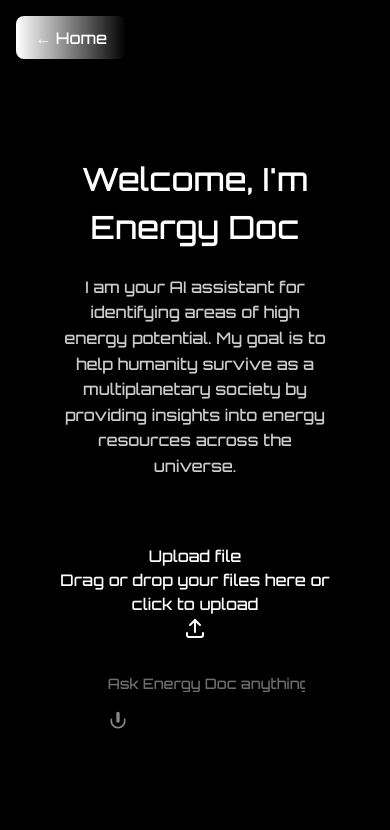
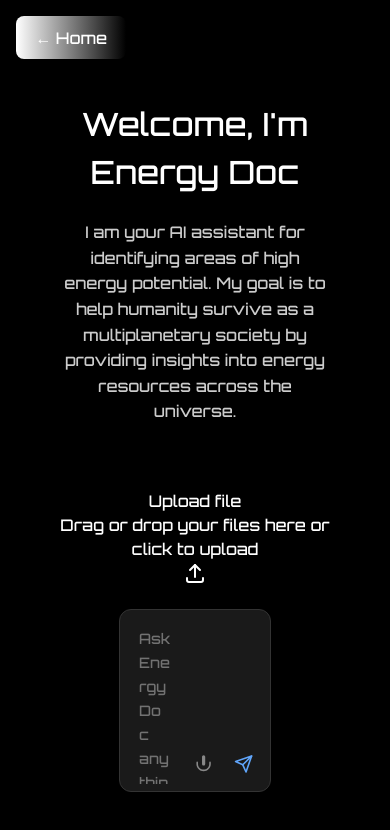
Before and after one commit to Oansa/Celestial, a React (Vite) app in the folder frontend/: page /energy-doc in a window 390 px wide. Shown: the top 830 px of the page. Built offline with nearby package versions, Linux system fonts and the light colour scheme.

Commit message:
Frontend update

```diff
--- a/frontend/src/App.css
+++ b/frontend/src/App.css
@@ -271,13 +271,13 @@ html, body, #root {
 /* ===== CHAT INPUT STYLES - BLACK THEME WITH GREY ACCENTS ===== */
 .chat-input-container {
   width: 100%;
-  max-width: 600px;
+  max-width: 800px;
   margin: 2rem auto 0;
 }
 
 .chat-input-wrapper {
   display: flex;
-  align-items: center;
+  align-items: flex-end;
   background-color: #1a1a1a;
   border: 1px solid #333;
   border-radius: 12px;
@@ -291,7 +291,7 @@ html, body, #root {
   box-shadow: 0 4px 12px rgba(0, 0, 0, 0.4);
 }
 
-.chat-input {
+.chat-textarea {
   flex: 1;
   background: transparent;
   border: none;
@@ -300,47 +300,71 @@ html, body, #root {
   font-size: 1rem;
   padding: 0.75rem 1rem;
   font-family: 'Orbitron', sans-serif;
+  resize: none;
+  overflow-y: hidden;
+  min-height: 48px;
+  max-height: 168px; /* 7 lines * 24px line height */
+  line-height: 24px;
 }
 
-.chat-input::placeholder {
+.chat-textarea::placeholder {
   color: #888;
   opacity: 0.8;
 }
 
-.chat-input:focus {
+.chat-textarea:focus {
   color: #fff;
 }
 
-.microphone-button {
+.chat-controls {
+  display: flex;
+  align-items: center;
+  gap: 0.5rem;
+  padding: 0.25rem;
+}
+
+.microphone-button,
+.send-button {
   background: transparent;
   border: none;
   color: #888;
   cursor: pointer;
   padding: 0.5rem;
-  margin-left: 0.5rem;
   border-radius: 50%;
   transition: all 0.3s ease;
   display: flex;
   align-items: center;
   justify-content: center;
+  width: 36px;
+  height: 36px;
 }
 
-.microphone-button:hover {
+.microphone-button:hover,
+.send-button:hover {
   color: #fff;
   background-color: #333;
   transform: scale(1.1);
 }
 
-.microphone-button:active {
+.microphone-button:active,
+.send-button:active {
   color: #4ade80;
   background-color: #444;
   transform: scale(0.95);
 }
 
+.send-button {
+  color: #60a5fa;
+}
+
+.send-button:hover {
+  color: #93c5fd;
+}
+
 /* Chat input responsive styles */
 @media (max-width: 768px) {
   .chat-input-container {
-    max-width: 90%;
+    max-width: 50%;
     margin: 1.5rem auto 0;
   }
 
@@ -348,13 +372,16 @@ html, body, #root {
     padding: 0.4rem;
   }
 
-  .chat-input {
+  .chat-textarea {
     font-size: 0.9rem;
     padding: 0.6rem 0.8rem;
+    min-height: 42px;
   }
 
-  .microphone-button {
+  .microphone-button,
+  .send-button {
+    width: 32px;
+    height: 32px;
     padding: 0.4rem;
-    margin-left: 0.4rem;
   }
 }
--- a/frontend/src/components/ChatInput.jsx
+++ b/frontend/src/components/ChatInput.jsx
@@ -1,7 +1,24 @@
-import React, { useState } from 'react';
+import React, { useState, useRef, useEffect } from 'react';
 
 export const ChatInput = ({ onSendMessage }) => {
   const [inputText, setInputText] = useState('');
+  const textareaRef = useRef(null);
+
+  // Calculate textarea height based on content
+  const calculateHeight = () => {
+    if (textareaRef.current) {
+      textareaRef.current.style.height = 'auto';
+      const scrollHeight = textareaRef.current.scrollHeight;
+      const lineHeight = 24; // Approximate line height in pixels
+      const maxHeight = lineHeight * 7; // 7 lines max
+      const newHeight = Math.min(scrollHeight, maxHeight);
+      textareaRef.current.style.height = `${newHeight}px`;
+    }
+  };
+
+  useEffect(() => {
+    calculateHeight();
+  }, [inputText]);
 
   const handleSubmit = (e) => {
     e.preventDefault();
@@ -16,16 +33,27 @@ export const ChatInput = ({ onSendMessage }) => {
     // Placeholder for voice recording functionality
   };
 
+  const handleKeyDown = (e) => {
+    if (e.key === 'Enter' && !e.shiftKey) {
+      e.preventDefault();
+      handleSubmit(e);
+    }
+  };
+
   return (
     <form onSubmit={handleSubmit} className="chat-input-form">
       <div className="chat-input-container">
-        <input
-          type="text"
-          className="chat-input"
+        <div className="chat-input-wrapper">
+          <textarea
+            ref={textareaRef}
+            className="chat-textarea"
             placeholder="Ask Energy Doc anything..."
             value={inputText}
             onChange={(e) => setInputText(e.target.value)}
+            onKeyDown={handleKeyDown}
+            rows={1}
           />
+          <div className="chat-controls">
             <button
               type="button"
               className="microphone-button"
@@ -49,6 +77,36 @@ export const ChatInput = ({ onSendMessage }) => {
                 />
               </svg>
             </button>
+            <button
+              type="submit"
+              className="send-button"
+              aria-label="Send message"
+            >
+              <svg
+                width="20"
+                height="20"
+                viewBox="0 0 24 24"
+                fill="none"
+                xmlns="http://www.w3.org/2000/svg"
+              >
+                <path
+                  d="M22 2L11 13"
+                  stroke="currentColor"
+                  strokeWidth="2"
+                  strokeLinecap="round"
+                  strokeLinejoin="round"
+                />
+                <path
+                  d="M22 2L15 22L11 13L2 9L22 2Z"
+                  stroke="currentColor"
+                  strokeWidth="2"
+                  strokeLinecap="round"
+                  strokeLinejoin="round"
+                />
+              </svg>
+            </button>
+          </div>
+        </div>
       </div>
     </form>
   );
```
Also changed, not shown: frontend/src/components/FileUpload.jsx (+0 -185 lines). Lines whose indentation alone changed are shown as unchanged.
